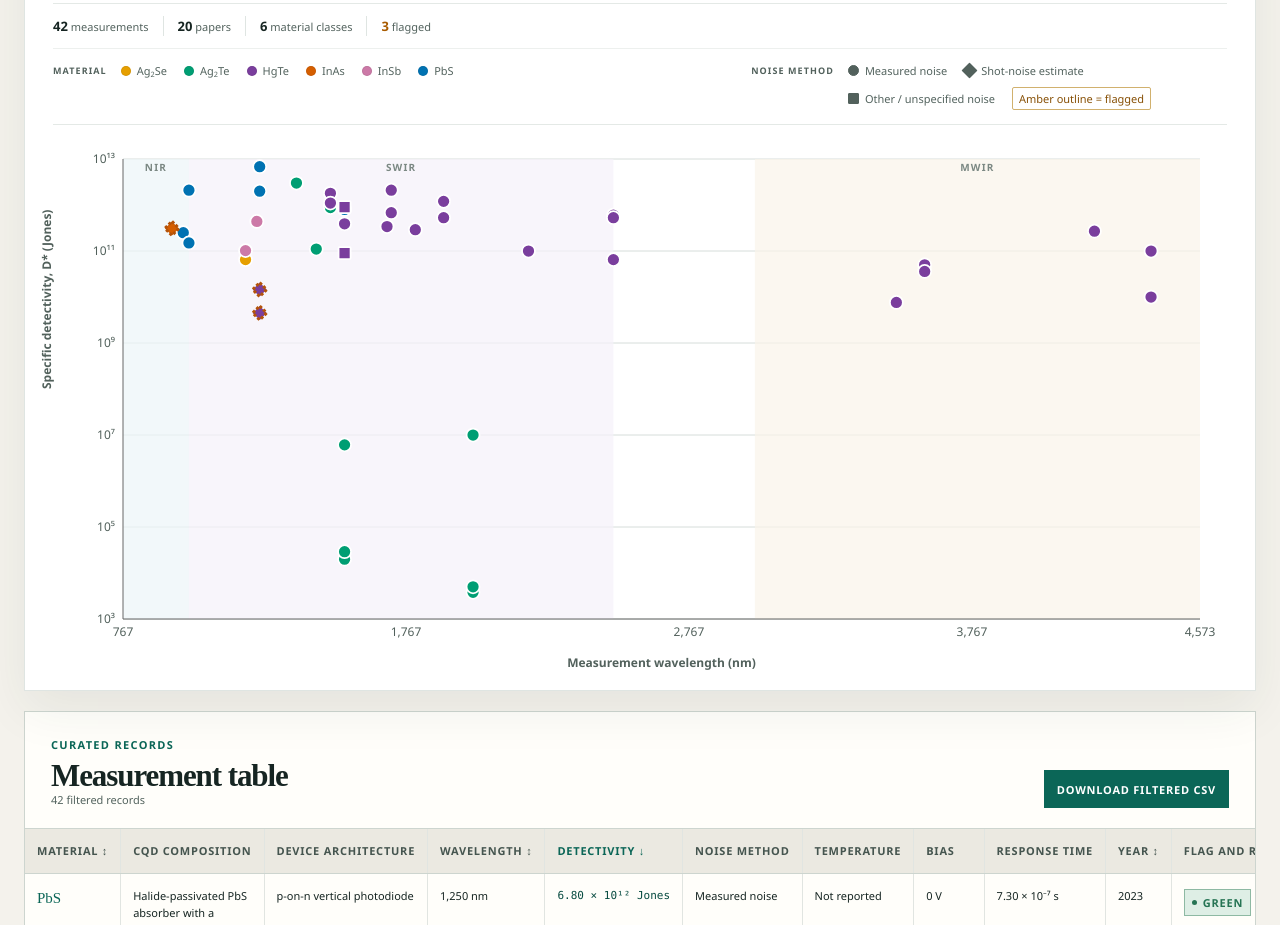
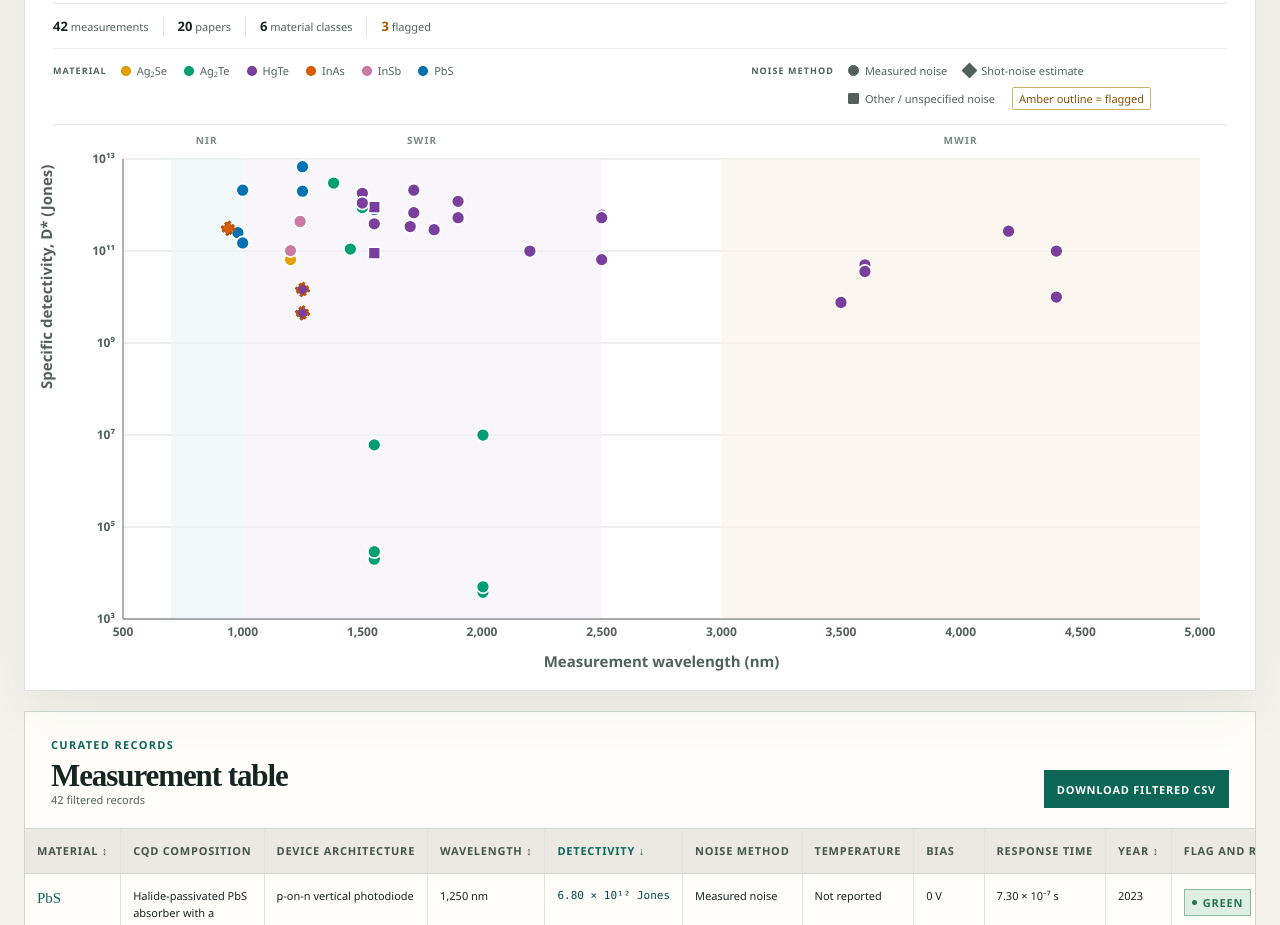
Before and after one commit to Shlok-Joseph-Paul/cQD-Detector-Compiler-and-Verifier, a Next.js app: page / in a window 1280 px wide. Shown: the part 1560-2485 px from the top of the page. Built offline with nearby package versions, Linux system fonts and the light colour scheme.

Commit message:
Improve performance map axes

```diff
--- a/app/globals.css
+++ b/app/globals.css
@@ -933,6 +933,7 @@ select {
 }
 
 .performance-plot__chart {
+  position: relative;
   width: 100%;
   min-height: 560px;
   padding: 0 13px 5px 0;
@@ -951,11 +952,33 @@ select {
   font-size: 12px;
 }
 
+.performance-plot__chart .recharts-cartesian-axis-tick-value {
+  font-weight: 700;
+}
+
+.performance-plot__chart .performance-plot__axis-label {
+  font-size: 15px;
+  font-weight: 700;
+}
+
+.performance-plot__region-labels {
+  position: absolute;
+  z-index: 1;
+  top: 8px;
+  right: 55px;
+  left: 98px;
+  height: 20px;
+  pointer-events: none;
+}
+
 .performance-plot__region-label {
+  position: absolute;
+  color: #7b8883;
   fill: #7b8883 !important;
   font-size: 10px !important;
   font-weight: 750;
   letter-spacing: 0.12em;
+  text-align: center;
 }
 
 .atlas-point {
--- a/components/atlas/PerformancePlot.tsx
+++ b/components/atlas/PerformancePlot.tsx
@@ -96,7 +96,7 @@ async function downloadPlotPng(container: HTMLDivElement | null) {
 
   const style = document.createElementNS("http://www.w3.org/2000/svg", "style");
   style.textContent =
-    ".recharts-text{fill:#52615c;font-family:Arial,sans-serif;font-size:12px}.performance-plot__region-label{fill:#7b8883;font-size:10px;font-weight:700;letter-spacing:1px}.notable-point-label{fill:#263c35;font-size:10px;font-weight:700;paint-order:stroke;stroke:#fff;stroke-width:3px;stroke-linejoin:round}";
+    ".recharts-text{fill:#52615c;font-family:Arial,sans-serif;font-size:12px}.recharts-cartesian-axis-tick-value{font-weight:700}.performance-plot__axis-label{font-size:15px;font-weight:700}.notable-point-label{fill:#263c35;font-size:10px;font-weight:700;paint-order:stroke;stroke:#fff;stroke-width:3px;stroke-linejoin:round}";
   clone.insertBefore(style, clone.firstChild);
 
   const serialized = new XMLSerializer().serializeToString(clone);
@@ -135,6 +135,7 @@ export interface PerformancePlotProps {
 
 function plotDomain(records: readonly AtlasRecord[]): {
   x: [number, number];
+  xTicks: number[];
   y: [number, number];
   yTicks: number[];
 } {
@@ -146,6 +147,17 @@ function plotDomain(records: readonly AtlasRecord[]): {
   const xMax = Math.max(...wavelengths);
   const xPadding =
     xMin === xMax ? Math.max(Math.abs(xMin) * 0.08, 25) : (xMax - xMin) * 0.05;
+  const paddedXMin = Math.max(0, xMin - xPadding);
+  const paddedXMax = xMax + xPadding;
+  const rawXStep = (paddedXMax - paddedXMin) / 8;
+  const xSteps = [25, 50, 100, 200, 250, 500, 1000, 2000, 5000];
+  const xStep = xSteps.find((step) => step >= rawXStep) ?? 10000;
+  const roundedXMin = Math.max(0, Math.floor(paddedXMin / xStep) * xStep);
+  const roundedXMax = Math.ceil(paddedXMax / xStep) * xStep;
+  const xTicks: number[] = [];
+  for (let value = roundedXMin; value <= roundedXMax; value += xStep) {
+    xTicks.push(value);
+  }
   const minExponent = Math.floor(Math.log10(Math.min(...detectivities)));
   let maxExponent = Math.ceil(Math.log10(Math.max(...detectivities)));
   if (maxExponent === minExponent) maxExponent += 1;
@@ -161,7 +173,8 @@ function plotDomain(records: readonly AtlasRecord[]): {
   if (yTicks.at(-1) !== 10 ** maxExponent) yTicks.push(10 ** maxExponent);
 
   return {
-    x: [Math.max(0, xMin - xPadding), xMax + xPadding],
+    x: [roundedXMin, roundedXMax],
+    xTicks,
     y: [10 ** minExponent, 10 ** maxExponent],
     yTicks,
   };
@@ -492,6 +505,25 @@ export function PerformancePlot({
         role="group"
         aria-label={`Scatter plot of ${validRecords.length} measurements by wavelength and specific detectivity. Use Tab to focus points.`}
       >
+        <div className="performance-plot__region-labels" aria-hidden="true">
+          {WAVELENGTH_REGIONS.map((region) => {
+            const start = Math.max(region.start, domain.x[0]);
+            const end = Math.min(region.end, domain.x[1]);
+            if (end < start) return null;
+            return (
+              <span
+                key={region.label}
+                className="performance-plot__region-label"
+                style={{
+                  left: `${((start - domain.x[0]) / (domain.x[1] - domain.x[0])) * 100}%`,
+                  width: `${((end - start) / (domain.x[1] - domain.x[0])) * 100}%`,
+                }}
+              >
+                {region.label}
+              </span>
+            );
+          })}
+        </div>
         <ResponsiveContainer width="100%" height={560} minWidth={280}>
           <ScatterChart margin={{ top: 34, right: 42, bottom: 36, left: 16 }}>
             {WAVELENGTH_REGIONS.map((region) =>
@@ -503,11 +535,6 @@ export function PerformancePlot({
                   fill={region.fill}
                   fillOpacity={0.72}
                   strokeOpacity={0}
-                  label={{
-                    value: region.label,
-                    position: "insideTop",
-                    className: "performance-plot__region-label",
-                  }}
                 />
               ) : null,
             )}
@@ -516,13 +543,17 @@ export function PerformancePlot({
               type="number"
               dataKey="wavelength"
               domain={domain.x}
+              ticks={domain.xTicks}
               tickFormatter={(value: number) => value.toLocaleString("en-US")}
+              tick={{ fontWeight: 700 }}
               tickLine={false}
               name="Wavelength"
               label={{
                 value: "Measurement wavelength (nm)",
                 position: "insideBottom",
                 offset: -18,
+                className: "performance-plot__axis-label",
+                fontSize: 15,
                 fontWeight: 700,
               }}
             />
@@ -534,6 +565,7 @@ export function PerformancePlot({
               ticks={domain.yTicks}
               allowDataOverflow
               tickFormatter={decadeLabel}
+              tick={{ fontWeight: 700 }}
               tickLine={false}
               width={82}
               name="Specific detectivity"
@@ -542,6 +574,8 @@ export function PerformancePlot({
                 angle: -90,
                 position: "insideLeft",
                 offset: 6,
+                className: "performance-plot__axis-label",
+                fontSize: 15,
                 fontWeight: 700,
               }}
             />
```
